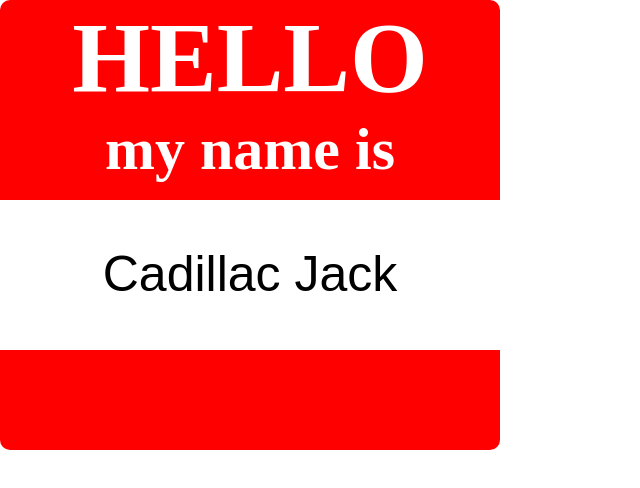
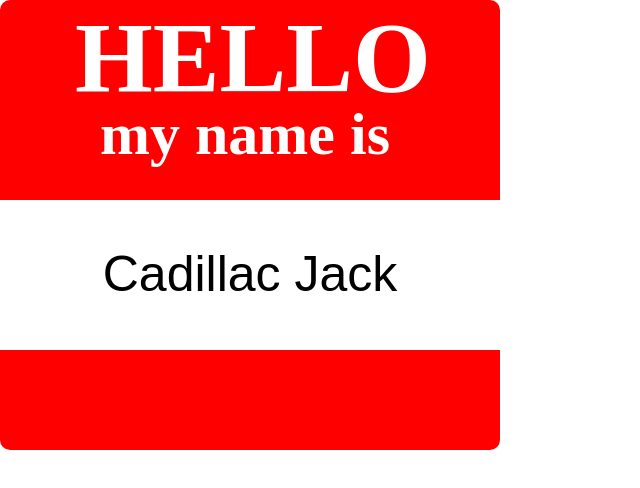
Before and after one commit to CadillacJack42/LAB-02a-name-tag, a plain HTML site: page index.html in a window 1280 px wide. Shown: the whole page, without its empty margins (0-640 px from the left). Drawn offline with Linux system fonts and the light colour scheme.

Commit message:
made header elements positions absolute for positioning freedom

```diff
--- a/style.css
+++ b/style.css
@@ -11,6 +11,7 @@ header, footer {
 }
 
 .head {
+    position: relative;
     height: 200px;
     justify-content: center;
     border-radius: 10px 10px 0px 0px;
@@ -34,11 +35,16 @@ p {
 h1 {
     color: white;
     font-size: 100px;
+    position: absolute;
+    left: 15%;
 }
 
 h2 {
     color: white;
     font-size: 60px;
+    position: absolute;
+    top: 50%;
+    left: 20%;
 }
 
 main {
```
